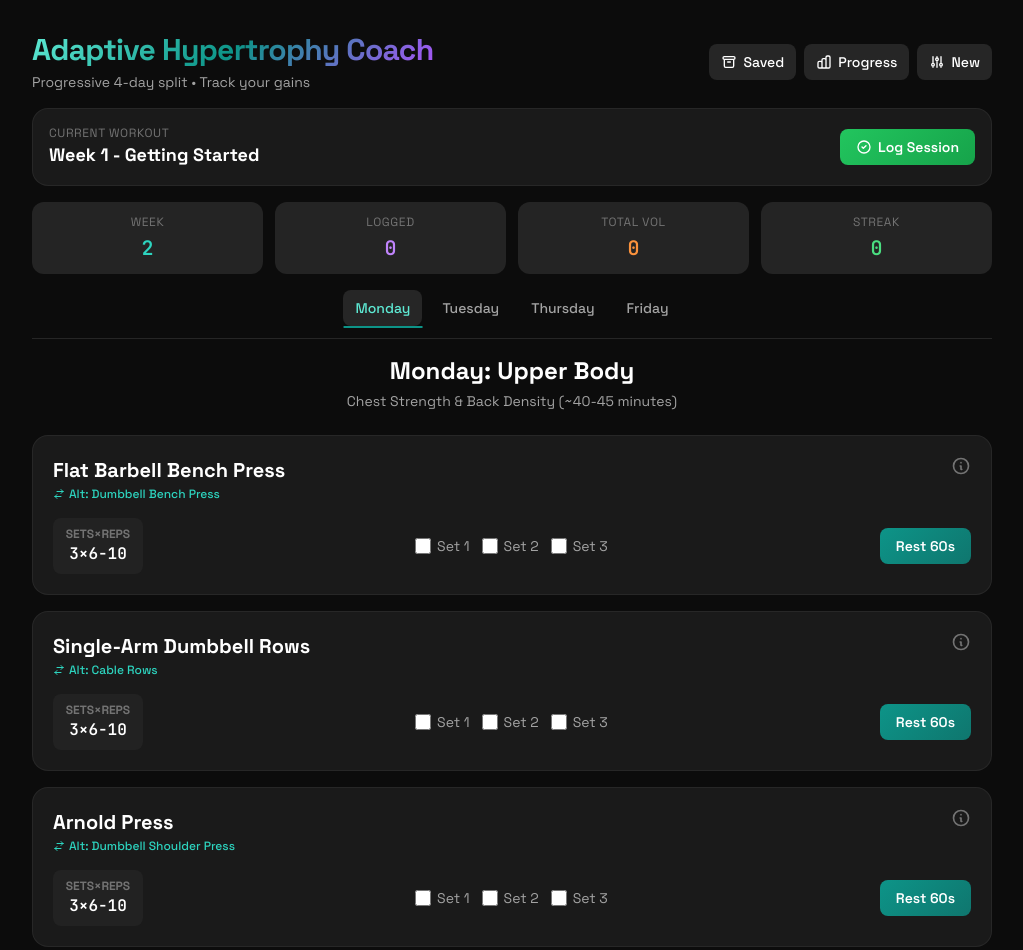
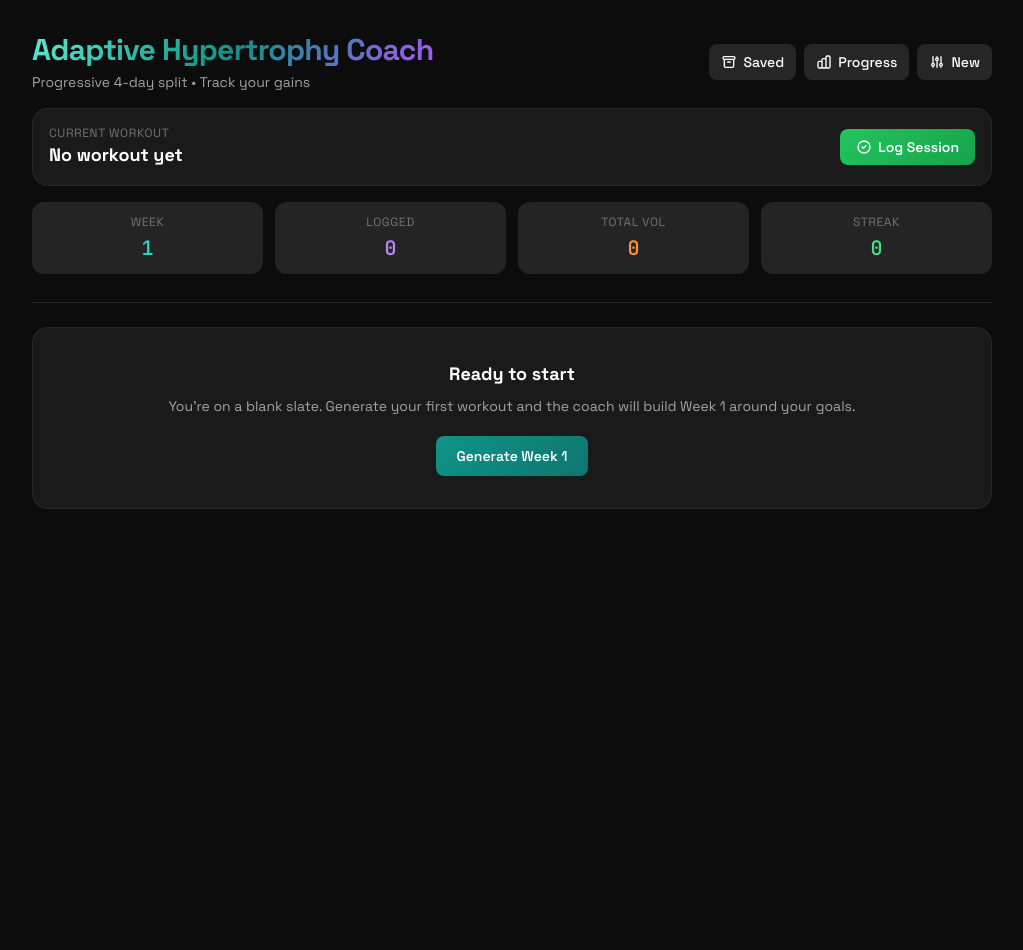
Before and after one commit to mgrayson638-ux/adaptive-hypertrophy-coach, a plain HTML site: page index.html in a window 1280 px wide. Shown: the top 950 px of the page, without its empty margins (128-1151 px from the left). After the commit the page ends 800 px from the top, so only its background shows below. Drawn offline with nearby package versions, Linux system fonts and the light colour scheme.

Commit message:
Reset now gives a true blank slate (empty state + Week 1 counter)

```diff
--- a/index.html
+++ b/index.html
@@ -1037,7 +1037,7 @@
         }
 
         function updateStats() {
-            weekNumberEl.textContent = appState.weekNumber;
+            weekNumberEl.textContent = (appState.currentWorkout && appState.currentWorkout.weekNumber) || appState.weekNumber;
             loggedSessionsEl.textContent = appState.workoutLogs.length;
 
             const totalVol = appState.workoutLogs.reduce((sum, log) => {
@@ -1379,7 +1379,13 @@
                 intensityTechnique: document.getElementById('intensity-technique').value
             };
 
-            const workoutName = document.getElementById('workout-name').value || `Week ${appState.weekNumber} - ${new Date().toLocaleDateString()}`;
+            // The next workout is one week past the current workout. On a
+            // blank slate (no current workout) the first workout is Week 1.
+            const targetWeek = appState.currentWorkout && appState.currentWorkout.weekNumber
+                ? appState.currentWorkout.weekNumber + 1
+                : 1;
+
+            const workoutName = document.getElementById('workout-name').value || `Week ${targetWeek} - ${new Date().toLocaleDateString()}`;
 
             let newWorkout;
 
@@ -1400,7 +1406,7 @@
                 }
 
                 const payload = {
-                    weekNumber: appState.weekNumber,
+                    weekNumber: targetWeek,
                     settings,
                     exerciseDatabase: ExerciseDatabase,
                     recentLogs,
@@ -1436,11 +1442,15 @@
                 }
             }
 
+            // Stamp the workout with its week so the dashboard counter and
+            // future generations always have an accurate reference point.
+            newWorkout.weekNumber = targetWeek;
+
             appState.savedWorkouts.push(newWorkout);
             appState.currentWorkoutId = newWorkout.id;
             appState.currentWorkout = newWorkout;
             appState.settings = settings;
-            appState.weekNumber++;
+            appState.weekNumber = targetWeek;
 
             multiDayWorkoutData = newWorkout.workout;
             currentWorkoutNameEl.textContent = newWorkout.name;
@@ -1474,6 +1484,25 @@
             if (!ok) return;
             localStorage.removeItem('hypertrophyCoachState_v2');
             location.reload();
+        }
+
+        // Renders the dashboard's blank-slate view before any workout exists.
+        function showEmptyState() {
+            currentWorkoutNameEl.textContent = 'No workout yet';
+            workoutDayTitleEl.textContent = '';
+            document.getElementById('workout-day-details').textContent = '';
+            dayNavigationContainer.innerHTML = '';
+            progressionNotesSection.classList.add('hidden');
+            workoutContainer.innerHTML =
+                '<div class="card card-static p-8 text-center">' +
+                    '<h3 class="text-lg font-bold text-white mb-2">Ready to start</h3>' +
+                    '<p class="text-neutral-400 text-sm mb-5">You\'re on a blank slate. Generate your first workout and the coach will build Week 1 around your goals.</p>' +
+                    '<button id="empty-generate-btn" class="btn-primary text-white font-semibold py-2.5 px-5 rounded-lg text-sm">Generate Week 1</button>' +
+                '</div>';
+            document.getElementById('empty-generate-btn').addEventListener('click', () => {
+                settingsModal.classList.remove('hidden');
+                document.body.style.overflow = 'hidden';
+            });
         }
 
         // ============================================
@@ -1531,22 +1560,10 @@
                 loadWorkout(appState.savedWorkouts[appState.savedWorkouts.length - 1].id);
                 updateStats();
             } else {
-                // Generate initial workout
-                const initialWorkout = generateWeeklyWorkout('Week 1 - Getting Started', appState.settings);
-                appState.savedWorkouts.push(initialWorkout);
-                appState.currentWorkoutId = initialWorkout.id;
-                appState.currentWorkout = initialWorkout;
-                appState.weekNumber++;
-
-                multiDayWorkoutData = initialWorkout.workout;
-                currentWorkoutNameEl.textContent = initialWorkout.name;
-                progressionTextEl.textContent = initialWorkout.progressionNotes;
-                progressionNotesSection.classList.remove('hidden');
-
-                createDayNavigation();
-                renderDay(0);
+                // Blank slate — no workouts yet. Show an empty state that
+                // invites the user to generate their first workout (Week 1).
+                showEmptyState();
                 updateStats();
-                saveState();
             }
         });
     </script>
```
